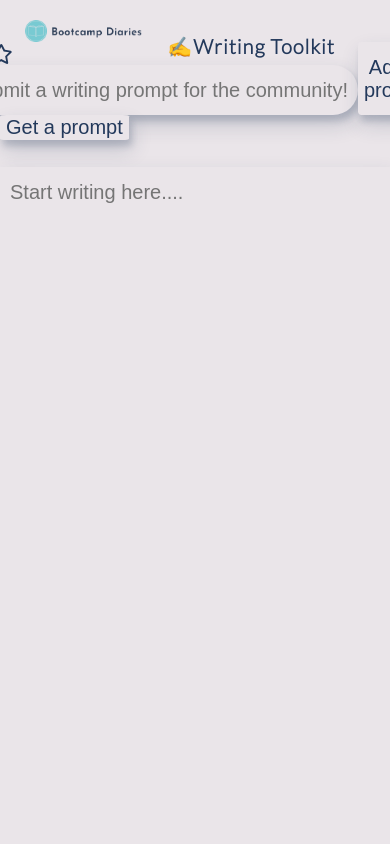
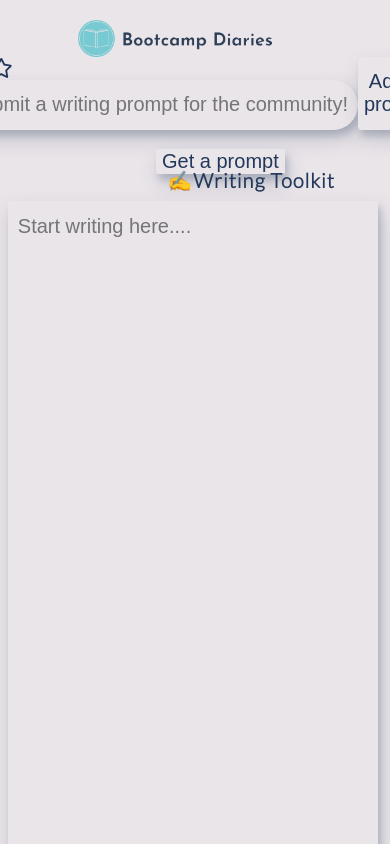
Before and after one commit to 4-u-2-write/4-u-2-write, a React (Create React App) app: page /prompts in a window 390 px wide. Shown: the top 844 px of the page. Built offline with nearby package versions, Linux system fonts and the light colour scheme; no server answers; the database is empty.

Commit message:
worked on styling

```diff
--- a/src/App.css
+++ b/src/App.css
@@ -30,11 +30,11 @@ body {
     background-color: #EAE5E9;
     font-family: 'Lato', sans-serif;
 }
-
+/*
 .wrapper {
     max-width: 1300px;
     margin: 0 auto;
-}
+} */
 
 a {
     color: inherit;
@@ -212,6 +212,7 @@ textarea {
     background-color: #EAE5E9;
     border-radius: 5%;
     color: #23395B;
+
 }
 
 /* end timer component styles */
@@ -246,3 +247,55 @@ textarea {
 .dark-mode label[for="toggleMenu"] {
     color: white;
 }
+
+
+@media (max-width: 800px) {
+
+    .logoContainer {
+        width: 50%;
+        margin-top: 20px;
+        margin-left: 20%;
+        align-items: center;
+
+    }
+
+
+    .randPrompt {
+        margin-top: 5%;
+        margin-left: 40%;
+    }
+
+    .addPrompt {
+
+
+
+    }
+
+    label[for="toggleMenu"] {
+        top: 20%;
+
+
+    }
+
+    .slidingIcons {
+
+    }
+
+    .promptForm input {
+
+    }
+
+}
+
+
+
+@media (max-width: 600px) {
+
+.text-box {
+    width: 95%;
+    margin-left: 2%;
+}
+
+
+
+}
--- a/src/App.js
+++ b/src/App.js
@@ -6,6 +6,7 @@ import Timers from './Timer';
 import { TimeForm } from './Timer';
 import {useState} from 'react';
 import { BrowserRouter as Router, Route } from 'react-router-dom';
+
 
 
 
@@ -29,6 +30,8 @@ const [selected, setSelected] = useState(0);
   return (
     <Router>
       <div className="App wrapper">
+
+
         <nav>
           <div className="logoContainer">
             <img src={logo} alt="Bootcamp Diaries Logo"/>
@@ -40,6 +43,8 @@ const [selected, setSelected] = useState(0);
         <Route exact path="/prompts/" component={Prompts} />
         <Route exact path="/timers/" component = {props => <Timers userChoice={selected} />} />
         <Route exact path="/timers/" component = {props => <TimeForm handleSubmit={handleSubmit} />} />
+
+
 
 
         <form className="text-box">
--- a/src/Prompts.js
+++ b/src/Prompts.js
@@ -70,7 +70,7 @@ const Prompts = () => {
               value={userPromptInput}
             />
           </label>
-        <button type="submit" onClick={handlePromptClick}>Add a prompt</button>
+        <button type="submit" className='addPrompt' onClick={handlePromptClick}>Add a prompt</button>
         </form>
         <button className="randPrompt" type="submit" onClick={randomizer}>Get a prompt</button>
         <p>
```
